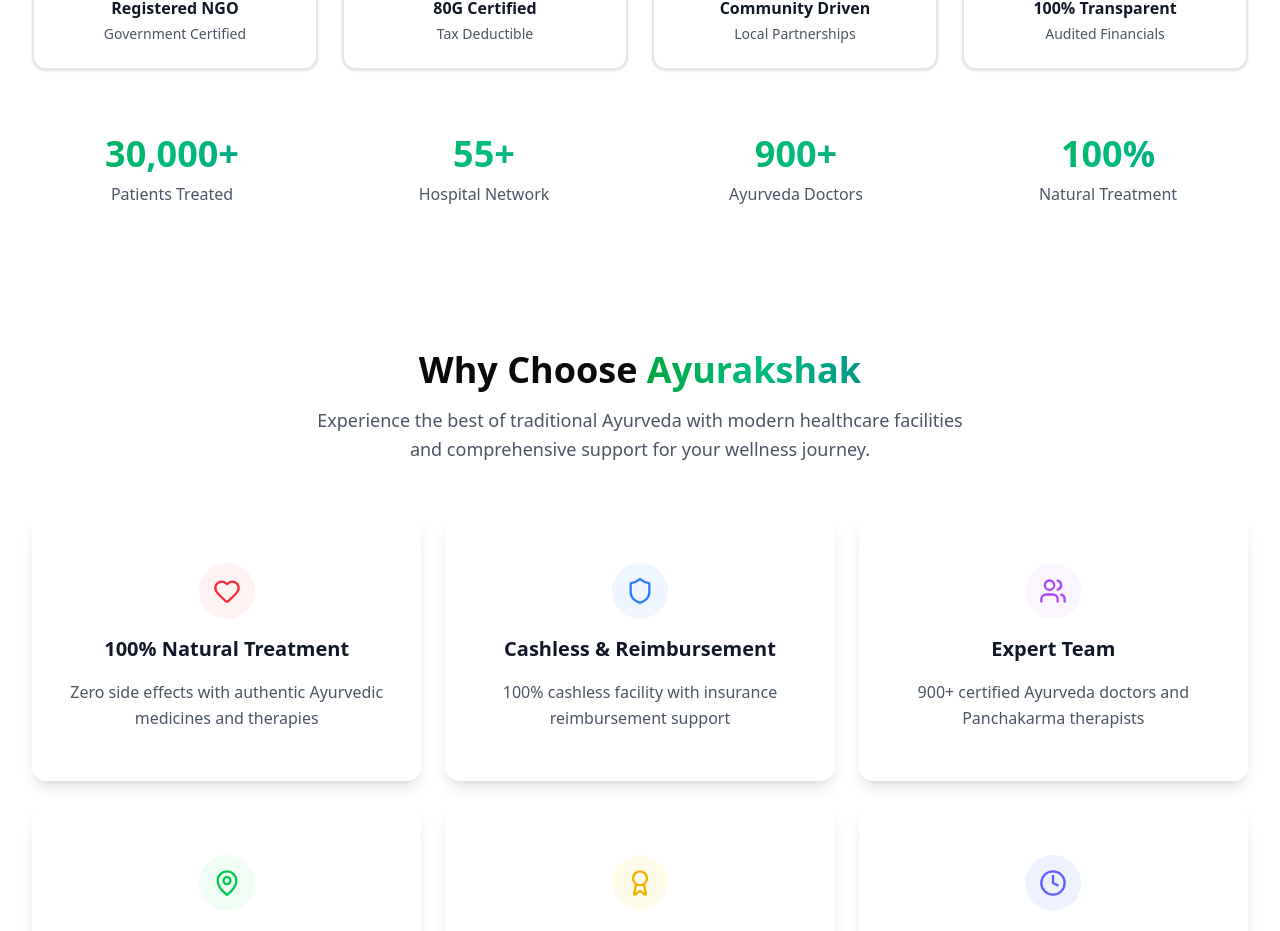
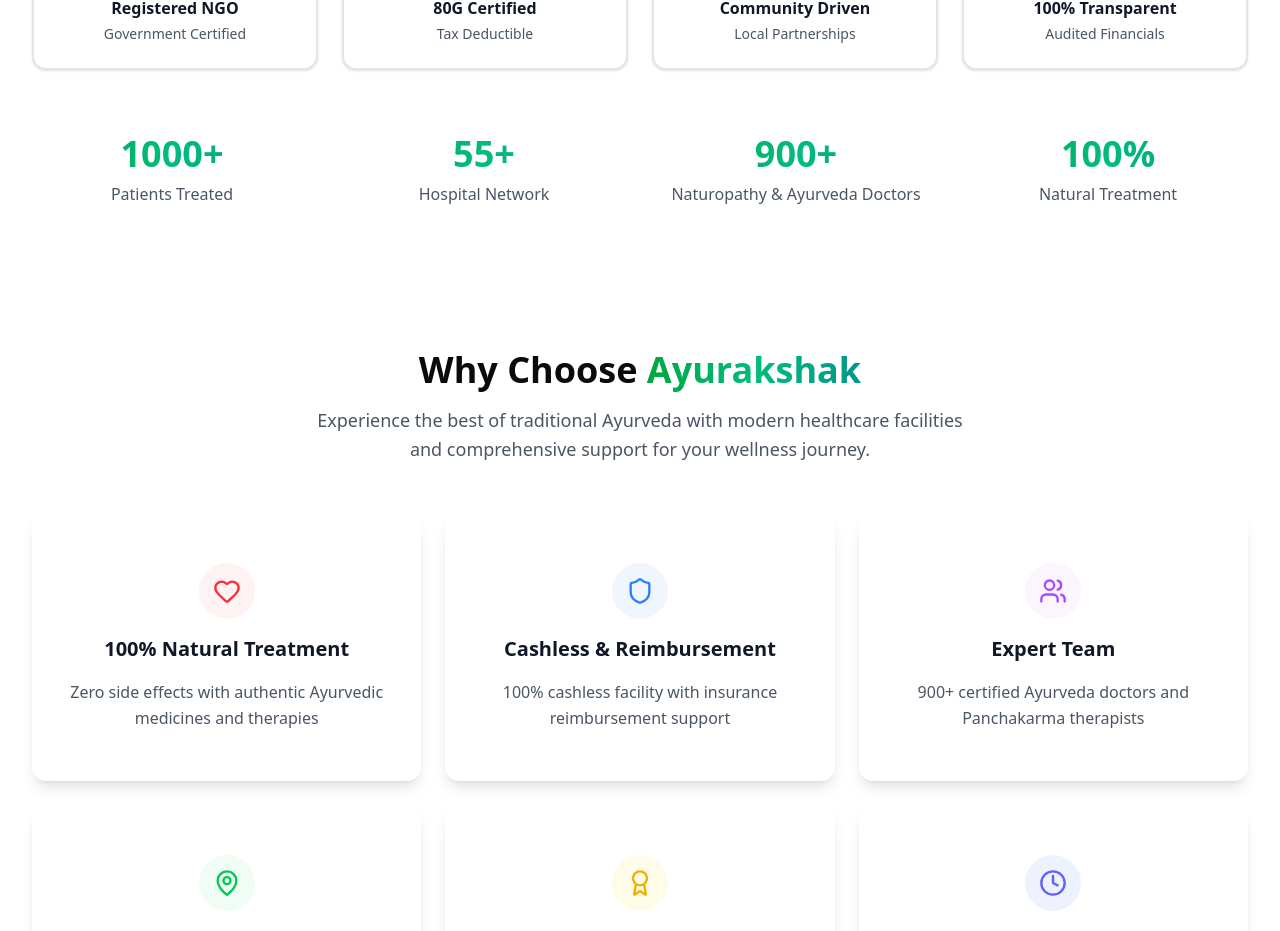
Before and after one commit to kushvardhan/Ayurakshak, a Next.js app: page / in a window 1280 px wide. Shown: the part 3256-4187 px from the top of the page. Built offline with nearby package versions, Linux system fonts and the light colour scheme.

Commit message:
changed some content

```diff
--- a/src/components/about.tsx
+++ b/src/components/about.tsx
@@ -35,9 +35,9 @@
 ];
 
 const stats = [
-  { number: "30,000+", label: "Patients Treated", suffix: "" },
+  { number: "1000+", label: "Patients Treated", suffix: "" },
   { number: "55+", label: "Hospital Network", suffix: "" },
-  { number: "900+", label: "Ayurveda Doctors", suffix: "" },
+  { number: "900+", label: "Naturopathy & Ayurveda Doctors", suffix: "" },
   { number: "100%", label: "Natural Treatment", suffix: "" }
 ];
 
```
